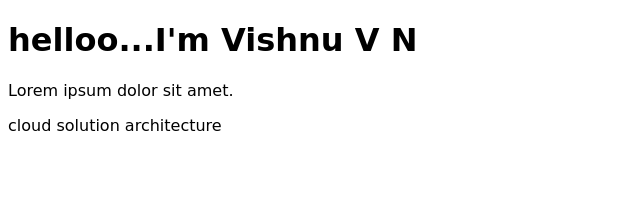
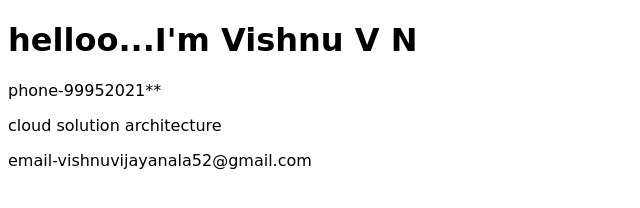
Before and after one commit to Vishnu068709/Vishnu068709.html, a plain HTML site: page index.html in a window 1280 px wide. Shown: the whole page, without its empty margins (0-640 px from the left). Drawn offline with Linux system fonts and the light colour scheme.

Commit message:
Update index.html

```diff
--- a/index.html
+++ b/index.html
@@ -11,8 +11,9 @@ body {
 
 <h1>helloo...I'm Vishnu V N</h1>
 
-<p>Lorem ipsum dolor sit amet.</p>
+<p>phone-99952021**</p>
 <p>cloud solution architecture</p>
+<p>email-vishnuvijayanala52@gmail.com
 
 </body>
 </html>
```
